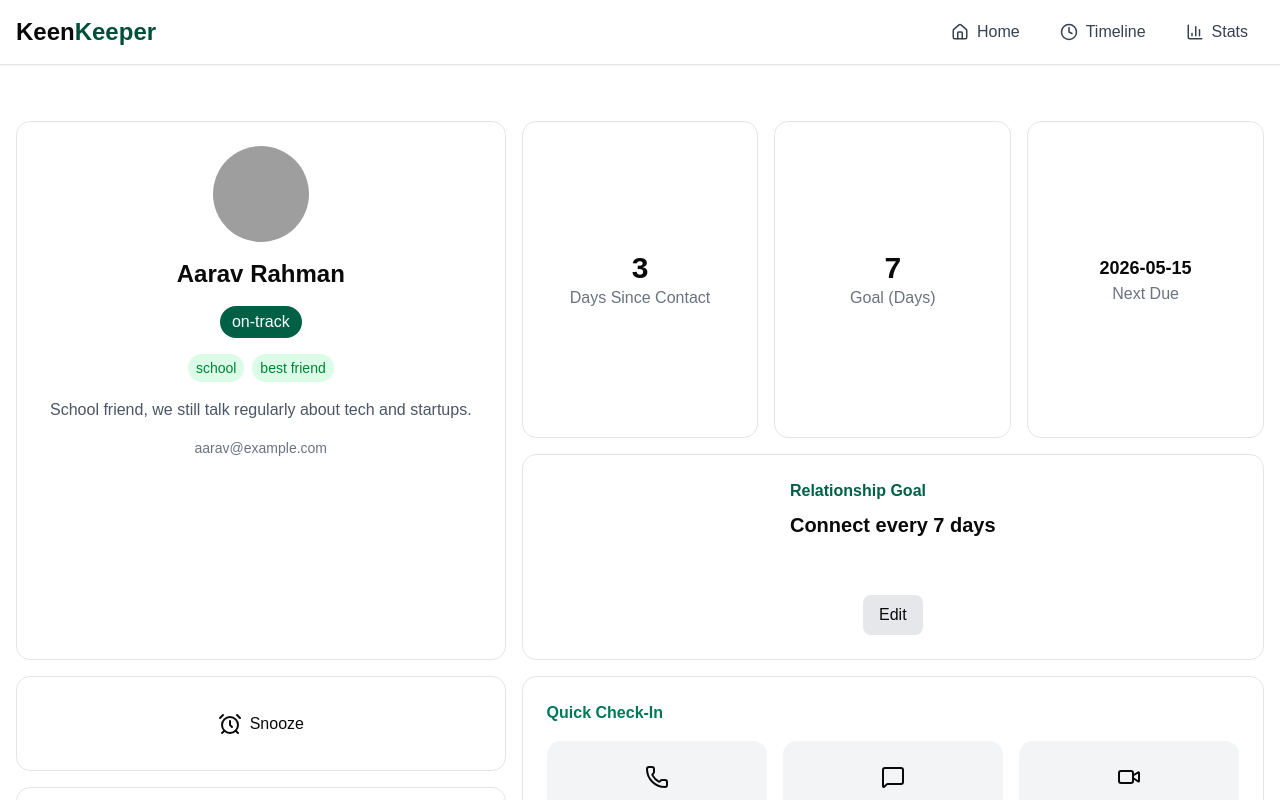
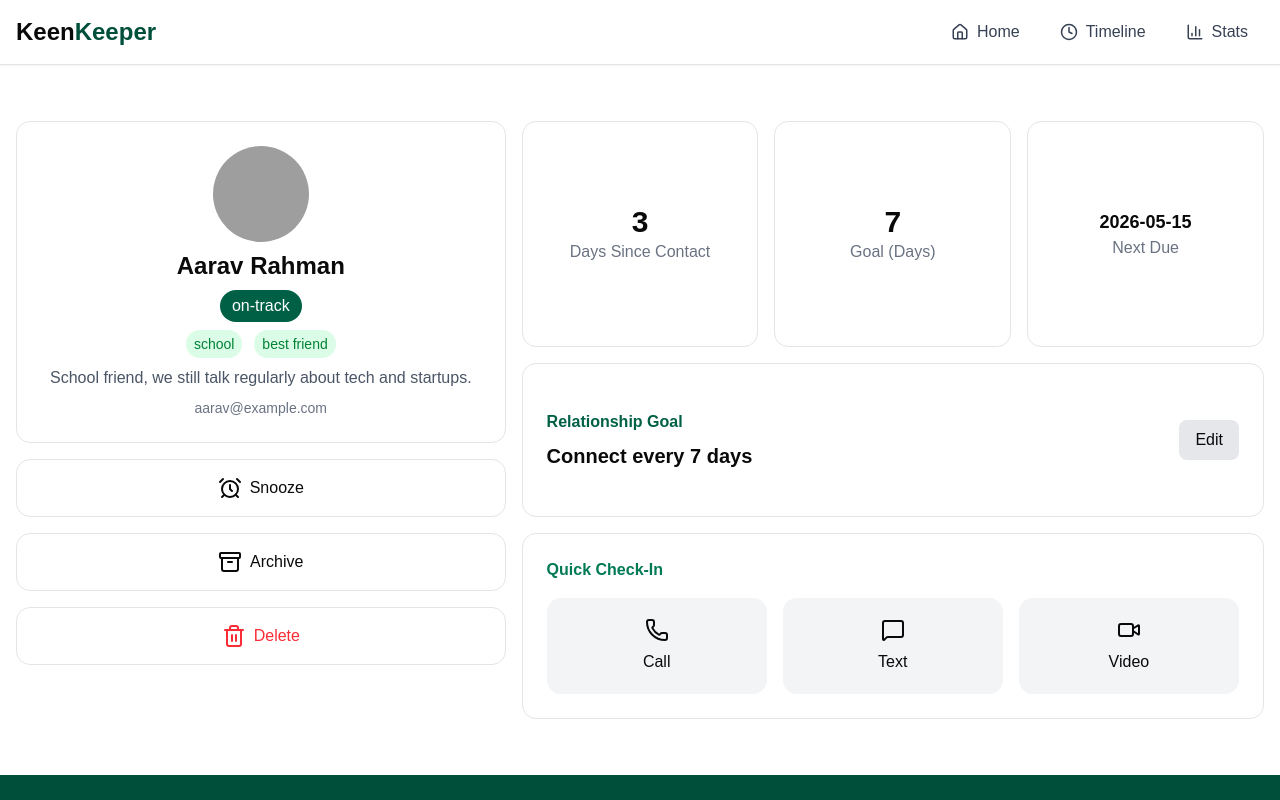
Before and after one commit to blitz-003/B13-A7-keen-keeper, a React (Vite) app: page /friend/1 in a window 1280 px wide. Shown: the top 800 px of the page. Built offline with nearby package versions, Linux system fonts and the light colour scheme; grey boxes are pictures that could not be loaded.

Commit message:
added the detail page. previous one had problem with ui and not responsive. now it's ui is fixed and responsive but now without functionality

```diff
--- a/src/pages/FriendDetail/FriendDetail.jsx
+++ b/src/pages/FriendDetail/FriendDetail.jsx
@@ -21,7 +21,6 @@ const FriendDetail = () => {
   useEffect(() => {
     const fetchFriend = async () => {
       const friends = await getFriends();
-
       const foundFriend = friends.find((f) => f.id === Number(id));
 
       setFriend(foundFriend);
@@ -31,13 +30,8 @@ const FriendDetail = () => {
     fetchFriend();
   }, [id]);
 
-  if (loading) {
-    return <p>Loading friend...</p>;
-  }
-
-  if (!friend) {
-    return <p>Friend not found</p>;
-  }
+  if (loading) return <p>Loading friend...</p>;
+  if (!friend) return <p>Friend not found</p>;
 
   const statusColor =
     friend.status === "overdue"
@@ -49,7 +43,11 @@ const FriendDetail = () => {
   return (
     <div
       className="
-    grid grid-cols-1 lg:grid-cols-5 lg:grid-rows-8
+        grid
+        grid-cols-1
+        md:grid-cols-2
+        lg:grid-cols-5
+
         gap-4
         mx-auto
         px-4
@@ -58,17 +56,15 @@ const FriendDetail = () => {
         max-w-7xl
       "
     >
-      {/* PROFILE CARD */}
+      {/* PROFILE */}
       <div
         className="
-        border rounded-xl p-6 flex flex-col items-center text-center gap-4
+          border rounded-xl p-6 flex flex-col items-center text-center gap-y-2
 
-        lg:col-start-1
-        lg:col-end-3
+          md:col-span-2
 
-        lg:row-start-1
-        lg:row-end-6
-
+          lg:col-start-1 lg:col-end-3
+          lg:row-start-1 lg:row-end-5
         "
       >
         <img
@@ -83,7 +79,7 @@ const FriendDetail = () => {
           {friend.status}
         </span>
 
-        <div className="flex flex-wrap justify-center gap-2">
+        <div className="flex flex-wrap justify-center gap-3">
           {friend.tags.map((tag, i) => (
             <span
               key={i}
@@ -102,14 +98,12 @@ const FriendDetail = () => {
       {/* SNOOZE */}
       <button
         className="
-        border rounded-xl flex items-center justify-center gap-2 hover:bg-gray-50 transition
+          border rounded-xl flex items-center justify-center gap-2 p-4 hover:bg-gray-50
 
-        lg:col-start-1
-        lg:col-end-3
+          md:col-span-1
 
-        lg:row-start-6
-        lg:row-end-7
-        p-4
+          lg:col-start-1 lg:col-end-3
+          lg:row-start-5 lg:row-end-6
         "
       >
         <AlarmClock />
@@ -119,14 +113,12 @@ const FriendDetail = () => {
       {/* ARCHIVE */}
       <button
         className="
-        border rounded-xl flex items-center justify-center gap-2 hover:bg-gray-50 transition
+          border rounded-xl flex items-center justify-center gap-2 p-4 hover:bg-gray-50
 
-        lg:col-start-1
-        lg:col-end-3
+          md:col-span-1
 
-        lg:row-start-7
-        lg:row-end-8
-        p-4
+          lg:col-start-1 lg:col-end-3
+          lg:row-start-6 lg:row-end-7
         "
       >
         <Archive />
@@ -136,95 +128,84 @@ const FriendDetail = () => {
       {/* DELETE */}
       <button
         className="
-        border rounded-xl flex items-center justify-center gap-2 text-red-500 hover:bg-red-50 transition
+          border rounded-xl flex items-center justify-center gap-2 p-4 text-red-500 hover:bg-red-50
 
-        lg:col-start-1
-        lg:col-end-3
+          md:col-span-2
 
-        lg:row-start-8
-        lg:row-end-9
-        p-4
+          lg:col-start-1 lg:col-end-3
+          lg:row-start-7 lg:row-end-8
         "
       >
         <Trash2 />
         Delete
       </button>
 
-      {/* DAYS CARD */}
+      {/* DAYS */}
       <div
         className="
-        border rounded-xl flex flex-col justify-center items-center text-center
+          border rounded-xl flex flex-col justify-center items-center text-center p-4
 
-        lg:col-start-3
-        lg:col-end-4
+          md:col-span-1
 
-        lg:row-start-1
-        lg:row-end-4
-        p-4
+          lg:col-start-3 lg:col-end-4
+          lg:row-start-1 lg:row-end-4
         "
       >
         <h2 className="text-3xl font-bold">{friend.days_since_contact}</h2>
-
         <p className="text-gray-500">Days Since Contact</p>
       </div>
 
-      {/* GOAL CARD */}
+      {/* GOAL */}
       <div
         className="
-        border rounded-xl flex flex-col justify-center items-center text-center
+          border rounded-xl flex flex-col justify-center items-center text-center p-4
 
-        lg:col-start-4
-        lg:col-end-5
+          md:col-span-1
 
-        lg:row-start-1
-        lg:row-end-4
-        p-4
+          lg:col-start-4 lg:col-end-5
+          lg:row-start-1 lg:row-end-4
         "
       >
         <h2 className="text-3xl font-bold">{friend.goal}</h2>
-
         <p className="text-gray-500">Goal (Days)</p>
       </div>
 
-      {/* NEXT DUE CARD */}
+      {/* NEXT DUE */}
       <div
         className="
-        border rounded-xl flex flex-col justify-center items-center text-center
+          border rounded-xl flex flex-col justify-center items-center text-center p-4
 
-        lg:col-start-5
-        lg:col-end-6
+          md:col-span-2
 
-        lg:row-start-1
-        lg:row-end-4
-        p-4
+          lg:col-start-5 lg:col-end-6
+          lg:row-start-1 lg:row-end-4
         "
       >
         <h2 className="text-lg font-bold">{friend.next_due_date}</h2>
-
         <p className="text-gray-500">Next Due</p>
       </div>
 
       {/* RELATIONSHIP GOAL */}
       <div
         className="
-        border rounded-xl p-6 sm:flex-col sm:gap-y-10 md:flex items-center justify-between
+    border rounded-xl p-6
+    flex flex-col gap-4 justify-between
 
-        lg:col-start-3
-        lg:col-end-6
+    lg:flex-row lg:justify-between lg:items-center
 
-        lg:row-start-4
-        lg:row-end-6
+    md:col-span-2
+    lg:col-start-3 lg:col-end-6
+    lg:row-start-4 lg:row-end-6
   "
       >
         <div className="space-y-2">
           <p className="text-emerald-800 font-semibold">Relationship Goal</p>
-
           <h2 className="text-xl font-bold">
             Connect every {friend.goal} days
           </h2>
         </div>
 
-        <button className="bg-gray-200 px-4 py-2 rounded-md hover:bg-gray-300 transition mt-4">
+        <button className="bg-gray-200 px-4 py-2 rounded-md hover:bg-gray-300 transition w-fit">
           Edit
         </button>
       </div>
@@ -234,32 +215,28 @@ const FriendDetail = () => {
         className="
           border rounded-xl p-6
 
-        lg:col-start-3
-        lg:col-end-6
+          md:col-span-2
 
-        lg:row-start-6
-        lg:row-end-9
+          lg:col-start-3 lg:col-end-6
+          lg:row-start-6 lg:row-end-9
         "
       >
         <p className="text-emerald-700 font-semibold mb-4">Quick Check-In</p>
 
         <div className="grid grid-cols-1 md:grid-cols-3 gap-4">
-          {/* CALL */}
-          <button className="bg-gray-100 rounded-xl p-6 flex flex-col items-center gap-2 hover:bg-gray-200 transition">
+          <button className="bg-gray-100 rounded-xl p-5 flex flex-col items-center gap-2 hover:bg-gray-200">
             <Phone />
-            <span>Call</span>
+            Call
           </button>
 
-          {/* TEXT */}
-          <button className="bg-gray-100 rounded-xl p-6 flex flex-col items-center gap-2 hover:bg-gray-200 transition">
+          <button className="bg-gray-100 rounded-xl p-5 flex flex-col items-center gap-2 hover:bg-gray-200">
             <MessageSquare />
-            <span>Text</span>
+            Text
           </button>
 
-          {/* VIDEO */}
-          <button className="bg-gray-100 rounded-xl p-6 flex flex-col items-center gap-2 hover:bg-gray-200 transition">
+          <button className="bg-gray-100 rounded-xl p-5 flex flex-col items-center gap-2 hover:bg-gray-200">
             <Video />
-            <span>Video</span>
+            Video
           </button>
         </div>
       </div>
```
Lines whose indentation alone changed are shown as unchanged.
